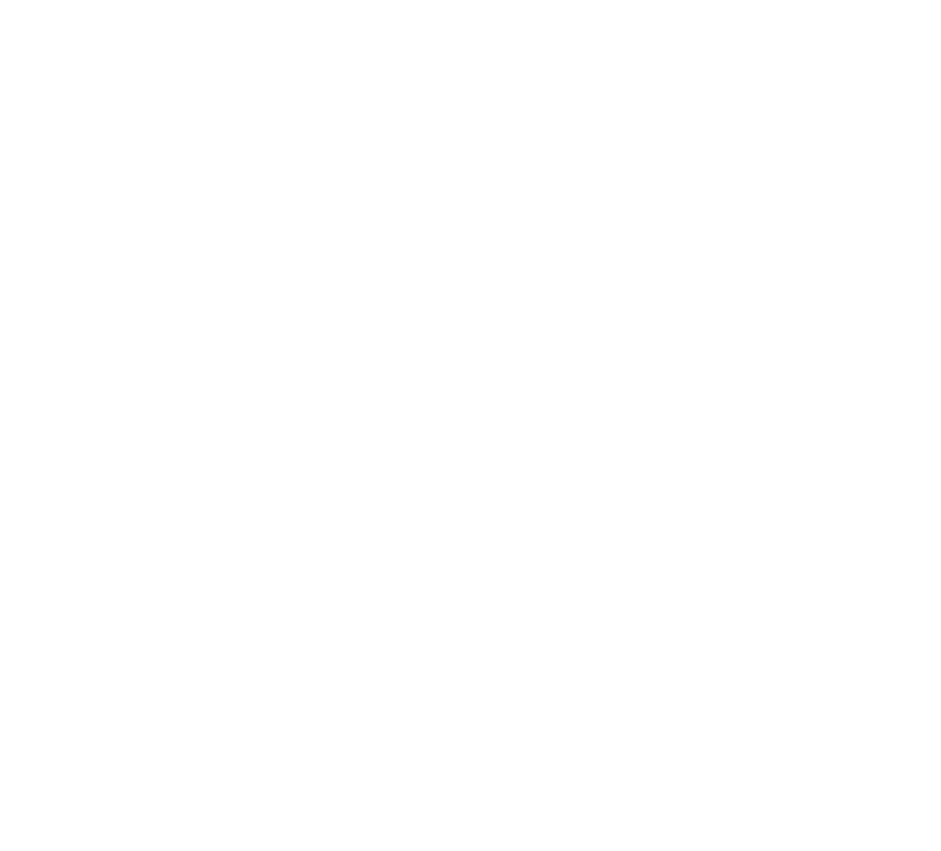
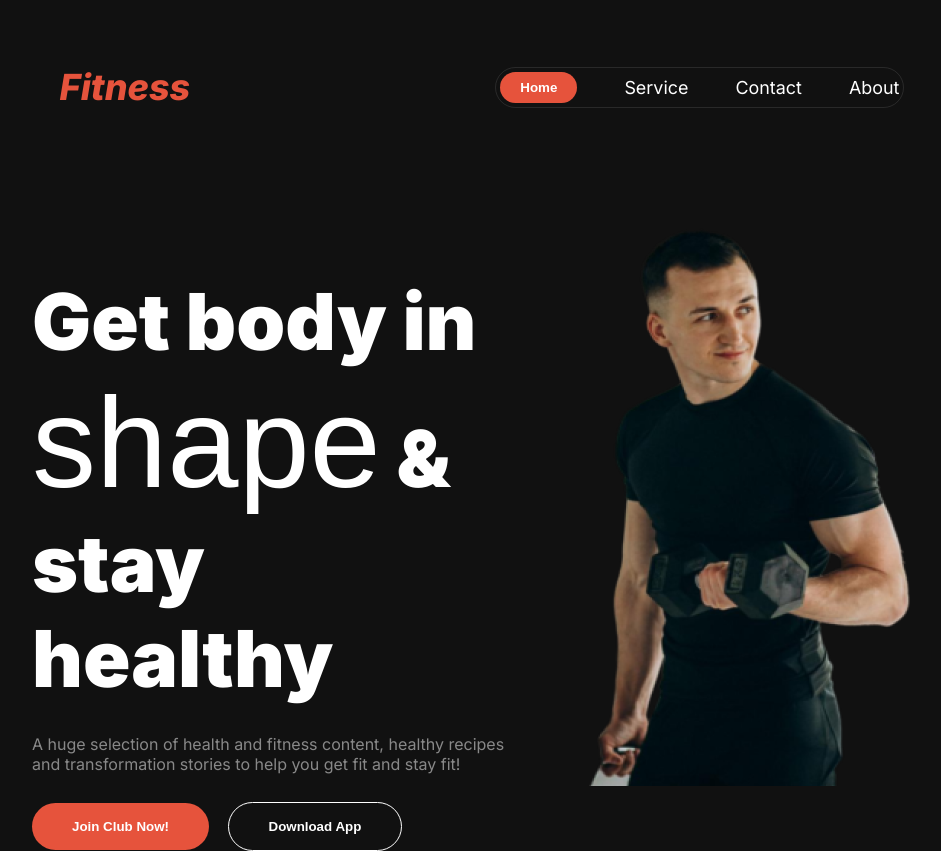
Before and after one commit to sajid28/Assignment-2, a plain HTML site: page index.html in a window 1280 px wide. Shown: the whole page, without its empty margins (158-1099 px from the left). Before the commit the page ends 800 px from the top, so only its background shows below. Drawn offline with Linux system fonts and the light colour scheme; a web font is replaced by a local one.

Commit message:
banner added

```diff
--- a/Styles/styles.css
+++ b/Styles/styles.css
@@ -0,0 +1,127 @@
+@import url('https://fonts.googleapis.com/css2?family=Inter:ital,opsz,wght@0,14..32,100..900;1,14..32,100..900&display=swap');
+
+@import url('https://fonts.cdnfonts.com/css/miama');
+
+/* shared styles  */
+*{
+    margin: 0;
+    padding: 0;
+}
+
+
+.inter-font {
+    font-family: "Inter", serif;
+    font-optical-sizing: auto;
+    font-style: normal;
+
+}
+
+.text-primary {
+    color: #FFF;
+
+}
+.text-secondary {
+  color:  rgba(255, 255, 255, 0.5);
+}
+
+
+.btn-primary {
+    padding: 8px 20px;
+    font-weight: 600;
+    border-radius: 46px;
+    background-color: #E6533C;
+    border: none;
+    color: #FFF;
+}
+
+/* header style  */
+.header {
+    background-image: radial-gradient( #111111 100% , #777777 0% );
+}
+/* navbar style  */
+nav {
+    display: flex;
+    justify-content: space-around;
+    margin: 0 auto;
+    align-items: center;
+    padding: 65px;
+}
+
+nav a {
+    text-decoration: none;
+    color: #FFF;
+    font-weight: 400;
+    font-size: 1.12rem;
+}
+
+nav li {
+    list-style: none;
+
+}
+
+nav ul {
+    display: flex;
+    padding: 4px;
+    align-items: center;
+    gap: 47px;
+    border-radius: 39px;
+
+    border: 1px solid rgba(255, 255, 255, 0.10);
+}
+
+.nav-title {
+    color: #E6533C;
+    font-size: 2.25rem;
+    font-style: italic;
+    font-weight: 800;
+}
+
+/* banner styles  */
+.banner-title{
+    color: #FFF;
+    font-size: 4.9rem;
+    font-weight: 900;
+
+}
+.miama-font {
+
+    font-family: 'Miama', sans-serif;
+    font-weight: 400;
+    font-size: 8rem;
+
+              }
+.banner{
+    display: flex;
+    margin: 0 190px;
+    justify-content: space-between;
+}
+
+.banner-content{
+    padding-top: 100px;
+
+}
+
+.banner-img{
+    padding-top: 32px;
+
+}
+.download-btn {
+    padding: 16px 40px;
+    border-radius: 42px;
+    border: 1px solid #FFF;
+    background-color:#111111;
+    font-weight: 600;
+}
+.join-club-btn{
+    padding: 16px 40px;
+    border-radius: 42px;
+    border: 1px solid #FFF;
+    background-color: #E6533C;
+    border: none;
+    margin-right: 14px;
+    font-weight: 600;
+
+}
+.banner-description{
+    margin: 28px 0px ;
+}
--- a/index.html
+++ b/index.html
@@ -3,9 +3,36 @@
 <head>
     <meta charset="UTF-8">
     <meta name="viewport" content="width=device-width, initial-scale=1.0">
-    <title>Document</title>
+    <title>Fitness</title>
+    <link rel="stylesheet" href="Styles/styles.css">
 </head>
-<body>
+<body class="inter-font">
+   <header class="header">
+    <nav >
+            <h3 class="nav-title">Fitness</h3>
+            <div class="nav-button">
+                <ul>
+                    <li><button class="btn-primary">Home</button></li>
+                    <li><a href="">Service</a></li>
+                    <li><a href="">Contact</a></li>
+                    <li><a href="">About</a></li>
+                </ul>
+            </div>
+    </nav>
 
+    <div class="banner">
+        <div class="banner-content">
+            <h1 class="banner-title text-primary ">Get body in <br><span class="miama-font">shape</span> & stay <br>healthy</h1>
+            <p class="banner-description text-secondary">A huge selection of health and fitness content, healthy recipes <br> and transformation stories to help you get fit and stay fit!</p>
+            <div class="banner-button">
+                <button class="join-club-btn text-primary ">Join Club Now!</button>
+                <button class="download-btn text-primary">Download App</button>
+            </div>
+        </div>
+        <div class="banner-img">
+            <img src="images/Images 2.png" alt="">
+        </div>
+    </div>
+   </header>
 </body>
 </html>
```
